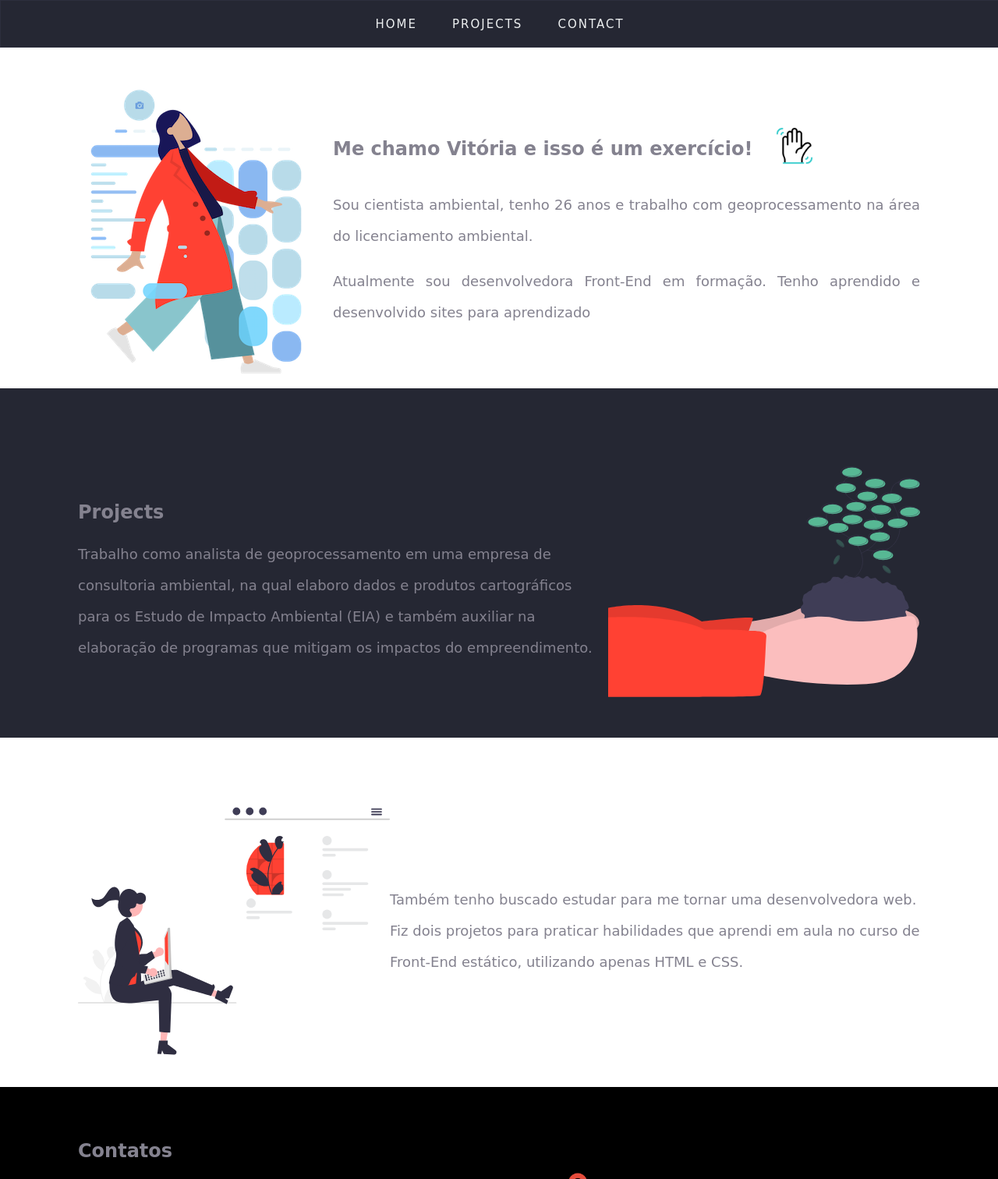
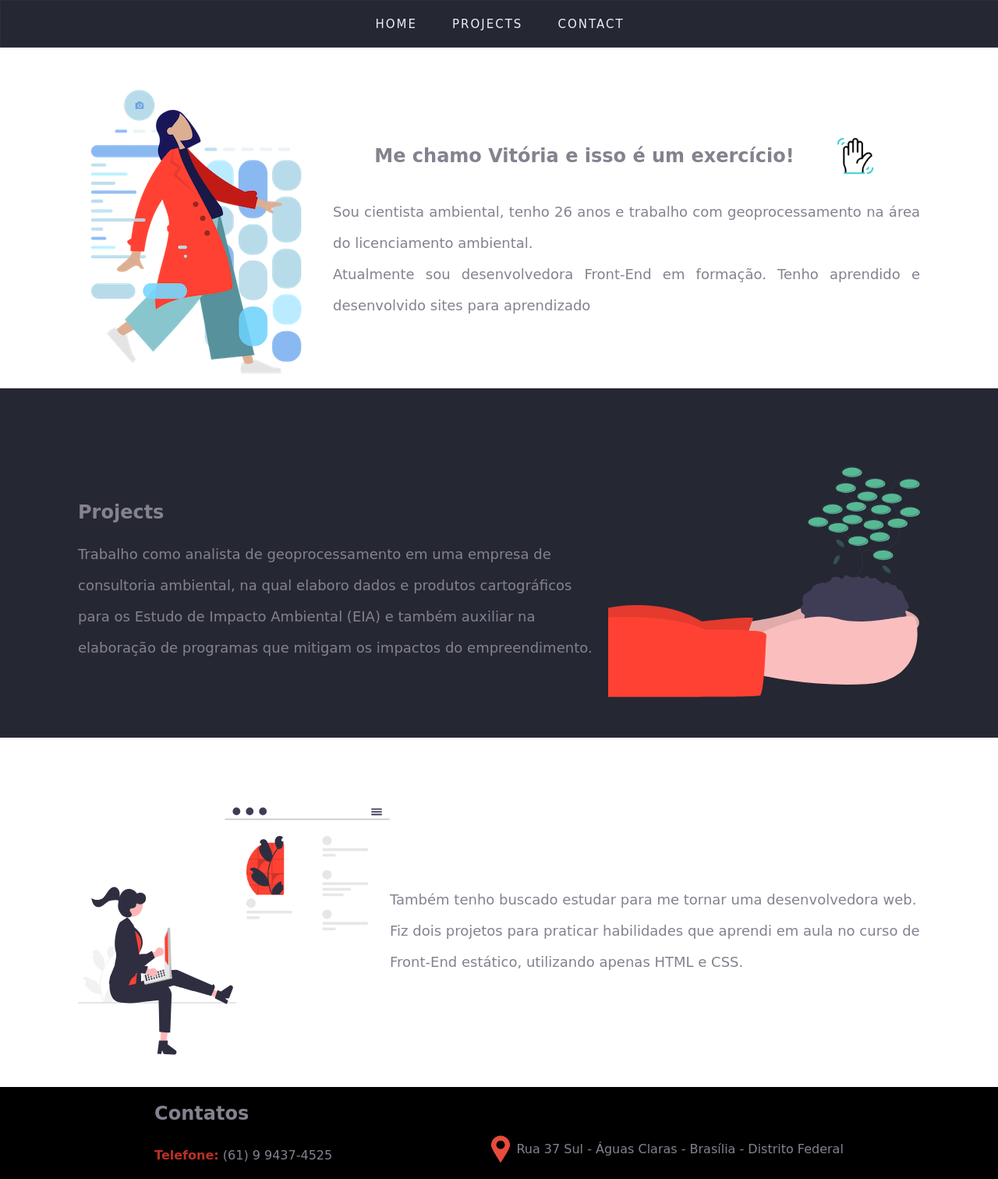
Before and after one commit to vi-lcandido/site-portifolio, a plain HTML site: page index.html in a window 1280 px wide. Shown: the top 1512 px of the page at 78% size. Drawn offline with Linux system fonts and the light colour scheme.

Commit message:
alterações do home

```diff
--- a/css/style.css
+++ b/css/style.css
@@ -83,11 +83,11 @@ nav li a:hover {
 
 #flex-home {
   display: flex;
-  /* flex-wrap: wrap; */
+   /* flex-wrap: nowrap; */
   place-content: center;
   text-align: justify;
   gap: 24px;
-  align-items: center;
+  align-items: center; */
 }
 
 #projects {
@@ -112,15 +112,18 @@ nav li a:hover {
 /*footer*/
 footer{
   background-color: black;
-  padding-bottom: 40px;
+  padding-bottom: 20px;
+
+}
+.footer-section {
+  padding-top: 0px;
+
 }
 
 #flex-footer {
   display: flex;
-  justify-content: space-between;
+  justify-content: space-around;
   align-items: center;
-
-
 }
 
 .flex-localizacao {
--- a/index.html
+++ b/index.html
@@ -29,10 +29,27 @@
                 <!-- <a class="cta" href="#"><button>Contact</button></a> -->
             </nav>
         </header>
+        <section>
+            <article id="flex-home">
+                <img src="./img/woman.png" alt="woman">
+                <div>
+                    <div id="flex-home">
+                        <h2>Me chamo Vitória e isso é um exercício!</h2>
+                        <img src="./img/wave.gif" class="gif-wave" alt="" width="60 px" height="60px">
+                    </div>
+                    <p class="descricao">
+                        Sou cientista ambiental, tenho 26 anos e trabalho com geoprocessamento na área do licenciamento ambiental.
+                        <br>
+                        Atualmente sou desenvolvedora Front-End em formação. Tenho aprendido e desenvolvido sites para aprendizado
+                    </p>
+                </div>
+            </article>
+        </section>
 
-        <section id="flex-home">
+        <!-- <section id="flex-home">
 
-            <img src="./img/woman.png" alt="woman">
+            <img src="./img/woman.png" alt="woman" >
+
 
             <article>
 
@@ -50,7 +67,7 @@
                 </p>
             </article>
 
-        </section>
+        </section> -->
         <div id="projects">
             <section>
                 <article class="flex-ambiental">
@@ -76,7 +93,7 @@
         </div>
 
         <footer>
-            <section>
+            <section class="footer-section">
                 <div id="flex-footer">
                     <div>
 
```
